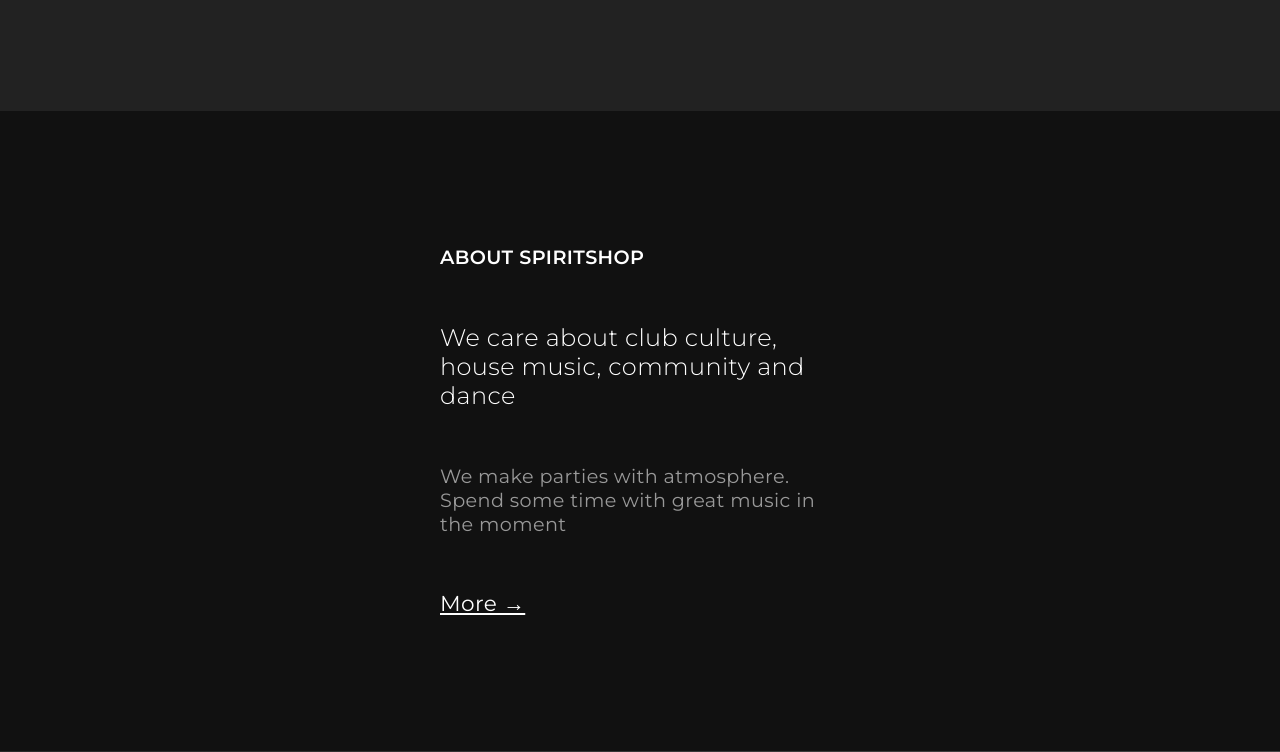
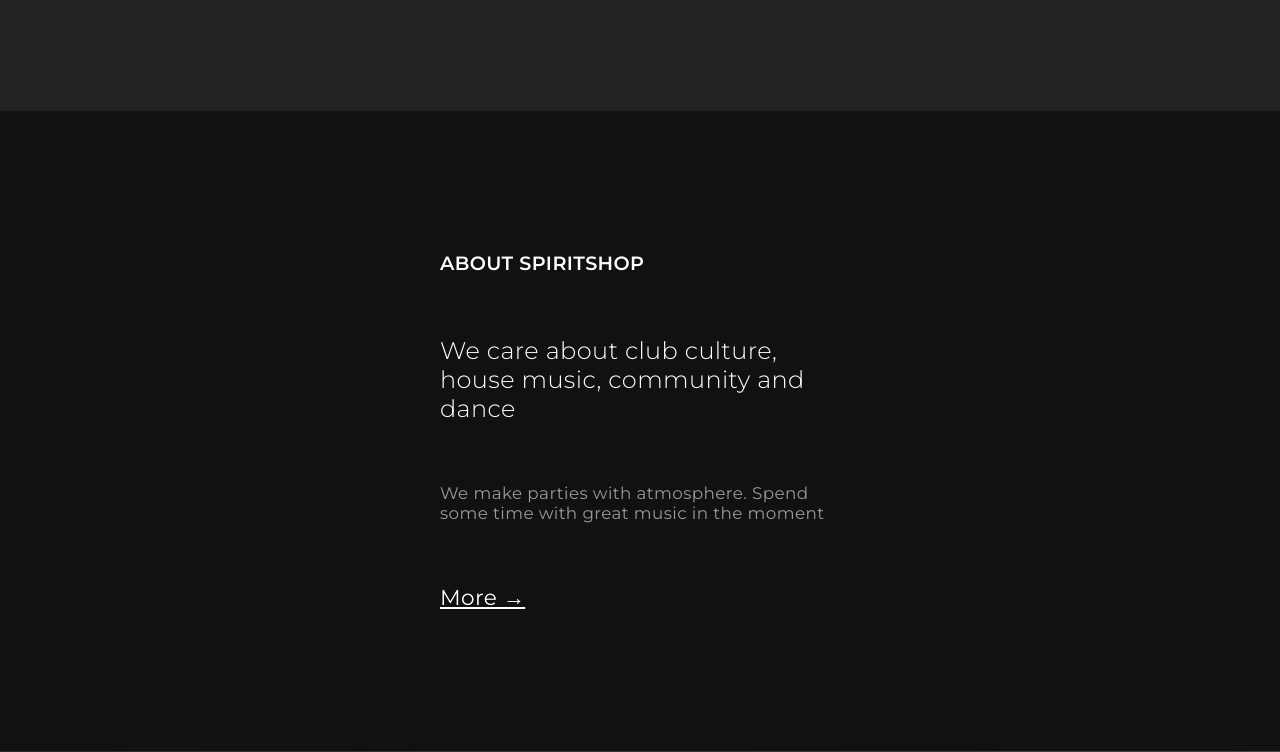
Before and after one commit to SpiritshopOfficial/spiritshopofficial.github.io, a PHP site: page / in a window 1280 px wide. Shown: the part 1809-2561 px from the top of the page. Run offline with PHP 8.4, Linux system fonts and the light colour scheme.

Commit message:
Update style.css

```diff
--- a/style.css
+++ b/style.css
@@ -69,7 +69,7 @@ h4 {
 }
 
 p {
-  font-size: 2.4rem;
+  font-size: 2.1rem;
 }
 
 .copyright {
```
